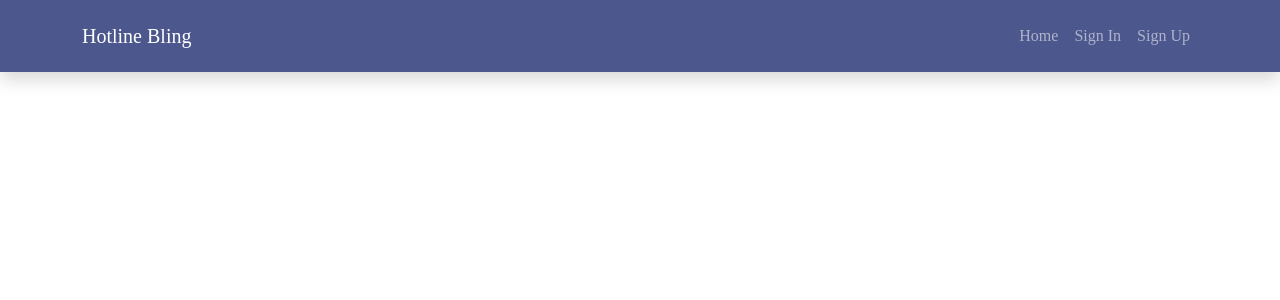
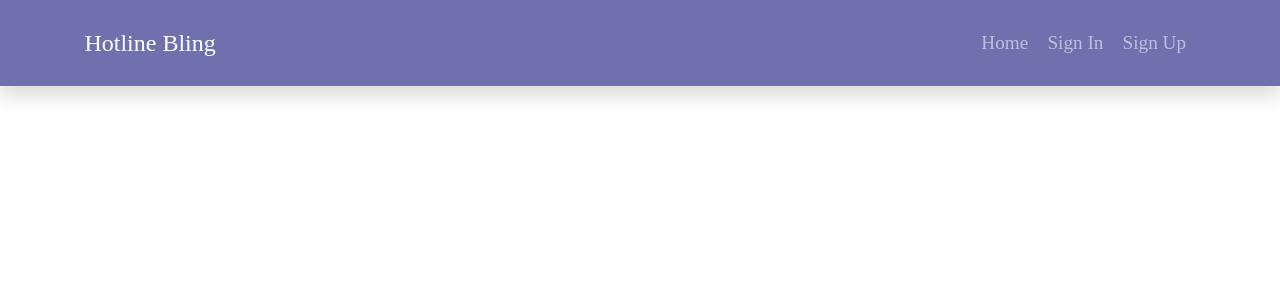
Before and after one commit to Schadre/FlaskPhonebook, a Python web app: template app/templates/base.html in a window 1280 px wide. Shown: the top 300 px of the page. Run offline with Jinja, Linux system fonts and the light colour scheme; the template is opened without the code that fills it, so the values that code supplies are empty; some libraries are stand-ins or nearby versions.

Commit message:
final commit

```diff
--- a/app/authentication/auth_templates/signin.html
+++ b/app/authentication/auth_templates/signin.html
@@ -4,7 +4,12 @@
 <style>
     body {
         background-image: url('../static/contacts.jpeg');
+        background-position: 100%;
         background-size: cover;
+        height: 100vh;
+        background-repeat: no-repeat;
+        margin: 0;
+        padding: 0;
     }
 </style>
 <main class="container p-5">
--- a/app/authentication/auth_templates/signup.html
+++ b/app/authentication/auth_templates/signup.html
@@ -4,7 +4,12 @@
 <style>
     body {
         background-image: url('../static/contacts.jpeg');
+        background-position: 100%;
         background-size: cover;
+        height: 100vh;
+        background-repeat: no-repeat;
+        margin: 0;
+        padding: 0;
     }
 </style>
 <main class="container p-5">
--- a/app/static/styles.css
+++ b/app/static/styles.css
@@ -3,18 +3,30 @@
 }
 
 nav {
-    background: rgba(0, 17, 93, 0.7);
+    background: rgba(17, 17, 122, 0.6);
 }
 
 body {
-    padding-top: 50px;
+    padding-top: 0px;
   }
 
 a {
     text-decoration: none;
-    color: black;
+    color: rgba(17, 17, 122);
 }
 
-a :hover {
-    color: blueviolet;
+@media (max-width: 300px) {
+    html { font-size: 70%; }
 }
+
+@media (min-width: 500px) {
+    html { font-size: 80%; }
+}
+
+@media (min-width: 700px) {
+    html { font-size: 100%; }
+}
+
+@media (min-width: 1200px) {
+    html { font-size: 120%; }
+}
--- a/app/templates/base.html
+++ b/app/templates/base.html
@@ -12,6 +12,7 @@
 </head>
 <body>
 <!-- Navbar -->
+<section class="py-5">
     <nav class="navbar navbar-expand-lg navbar-dark py-3 fixed-top shadow">
         <div class="container">
             <a href="#" class="navbar-brand">Hotline Bling</a>
@@ -45,6 +46,7 @@
             </div>
         </div>
     </nav>
+</section>
 {% block content %}
 {% endblock %}
 <script src="https://cdnjs.cloudflare.com/ajax/libs/popper.js/2.9.2/umd/popper.min.js"></script>
```
Also changed, not shown: app/site/site_templates/index.html (+13 -9 lines).
